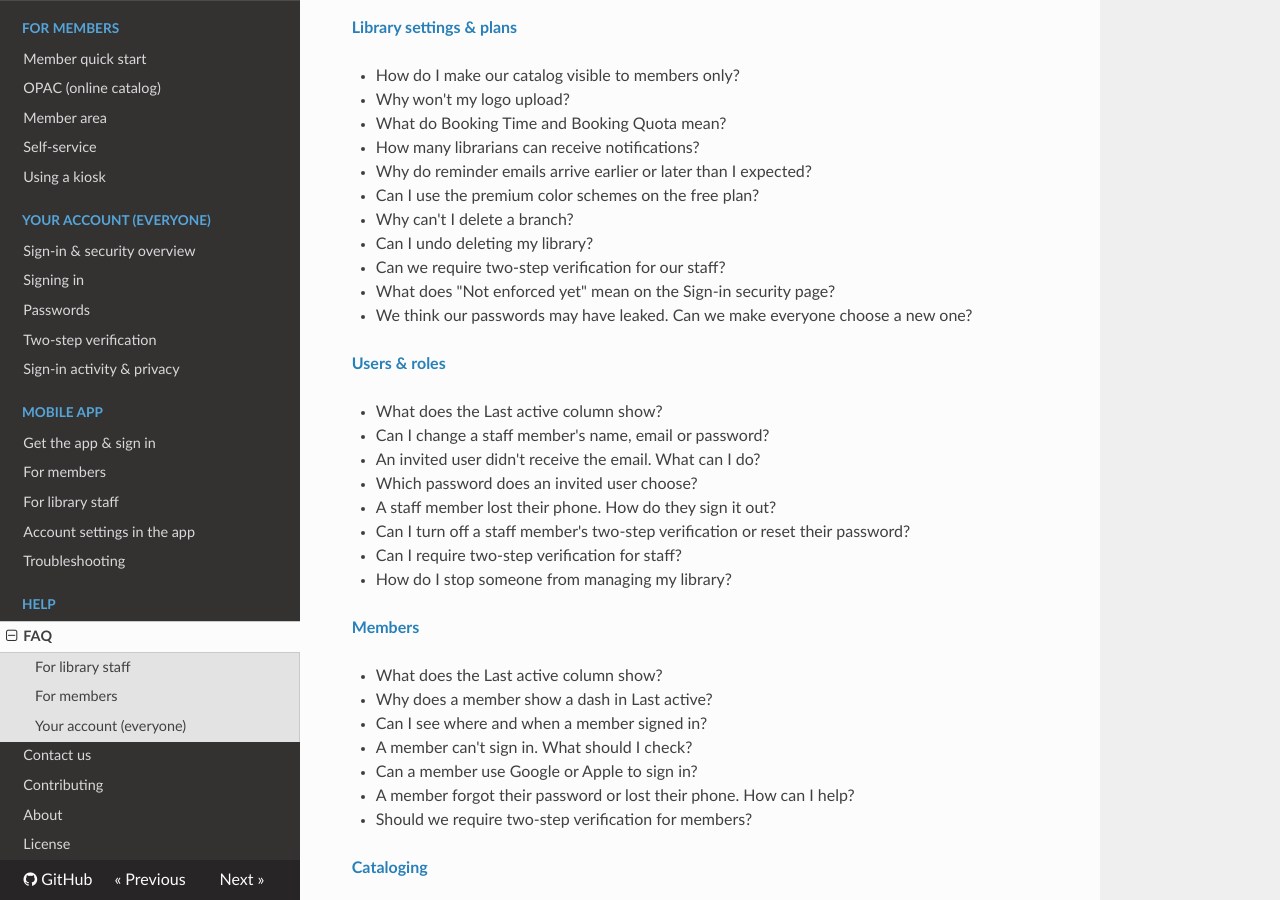
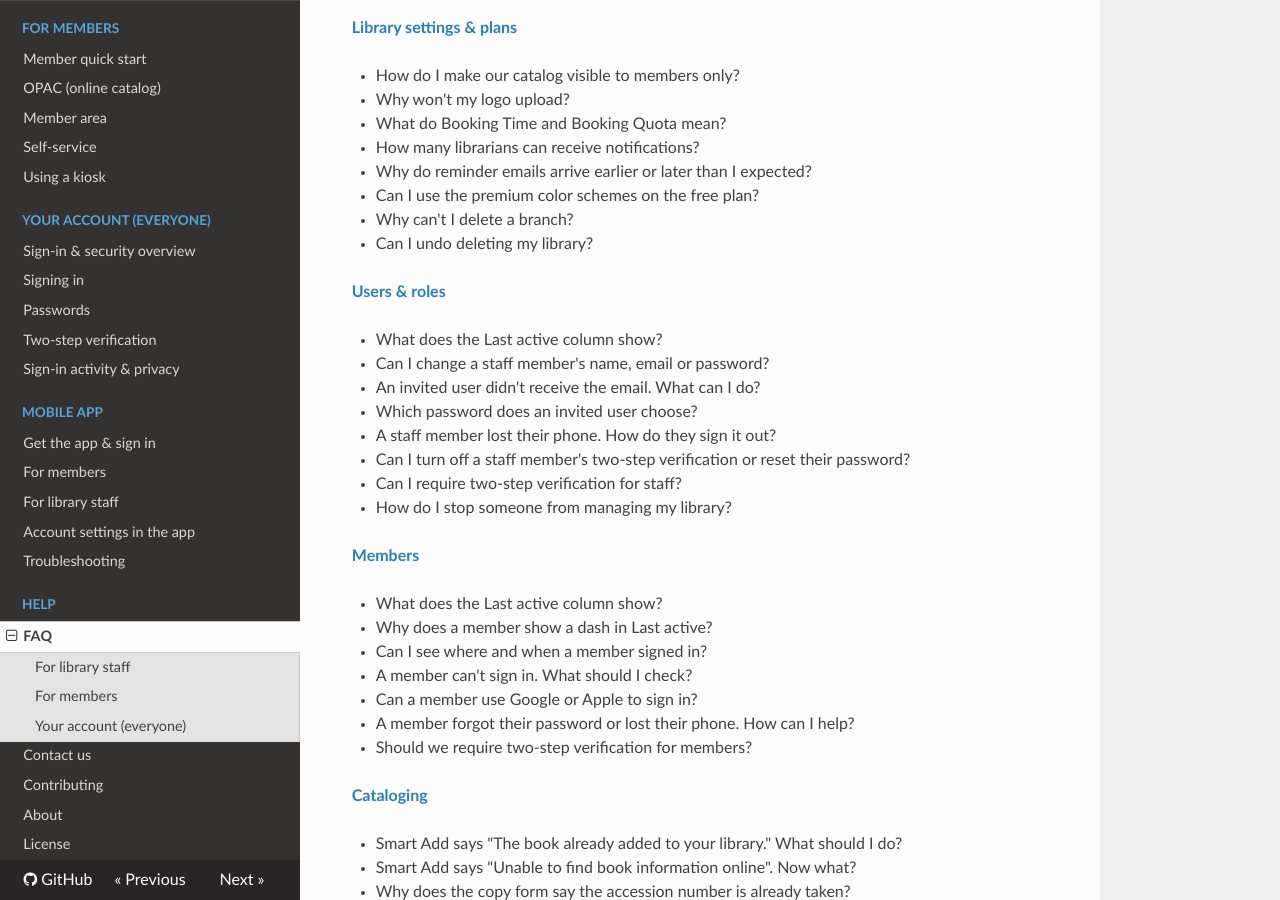
Before and after one commit to Librarika/manual, an MkDocs documentation site: the page built from docs/faq.md, in a window 1280 px wide and 900 px high, scrolled down 657 px. Built offline with MkDocs 1.6.1, drawn with Linux system fonts in a browser that asks for light colours; nearby versions of some CDN libraries.

Commit message:
FAQ hub: follow the trimmed Library FAQ

```diff
--- a/docs/faq.md
+++ b/docs/faq.md
@@ -29,9 +29,6 @@ For problems signing in, staff can also use [Helping people who can't sign in](h
 * Can I use the premium color schemes on the free plan?
 * Why can't I delete a branch?
 * Can I undo deleting my library?
-* Can we require two-step verification for our staff?
-* What does "Not enforced yet" mean on the Sign-in security page?
-* We think our passwords may have leaked. Can we make everyone choose a new one?
 
 **[Users & roles](users.md#faq)**
 
```
